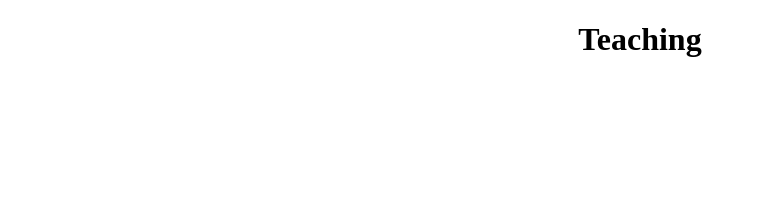
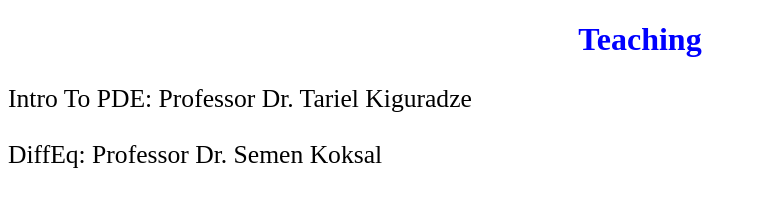
Before and after one commit to AliHag88/AliHag88.github.io, a plain HTML site: page Teaching.html in a window 1280 px wide. Shown: the whole page, without its empty margins (0-757 px from the left). Drawn offline with Linux system fonts and the light colour scheme.

Commit message:
Teaching
Fall 2018

```diff
--- a/Teaching.html
+++ b/Teaching.html
@@ -2,7 +2,10 @@
 
 <html>
 
-<h1 align=center> Teaching </h1>
+<h1 style="color:blue"; "font-size:160%"; align= "center";  > Teaching </h1>
 
+<p style="font-size:160%"> Intro To PDE: Professor Dr. Tariel Kiguradze </p>
+
+<p style="font-size:160%"> DiffEq: Professor Dr. Semen Koksal </p>
 
 </html>
```
